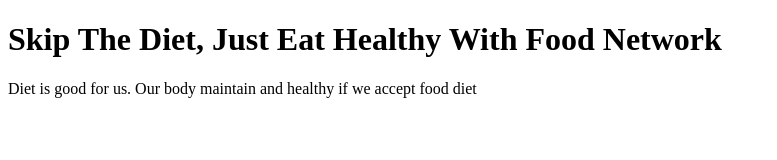
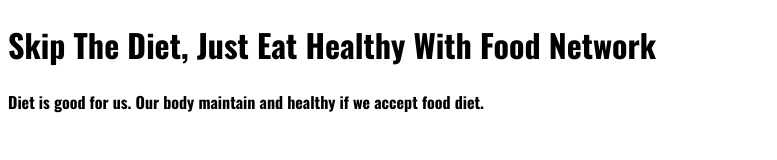
Before and after one commit to mahmoodfoysal/food-network, a plain HTML site: page index.html in a window 1280 px wide. Shown: the whole page, without its empty margins (0-777 px from the left). Drawn offline with nearby package versions, Linux system fonts and the light colour scheme.

Commit message:
font added

```diff
--- a/index.html
+++ b/index.html
@@ -5,9 +5,13 @@
     <meta http-equiv="X-UA-Compatible" content="IE=edge">
     <meta name="viewport" content="width=device-width, initial-scale=1.0">
     <title>Food Network</title>
+    <link rel="preconnect" href="https://fonts.googleapis.com">
+    <link rel="preconnect" href="https://fonts.gstatic.com" crossorigin>
+    <link href="https://fonts.googleapis.com/css2?family=Oswald:wght@700&display=swap" rel="stylesheet">
+    <link rel="stylesheet" href="style.css">
 </head>
 <body>
-    <h1>Skip The Diet, Just Eat Healthy With Food Network</h1>
-    <p>Diet is good for us. Our body maintain and healthy if we accept food diet</p>
+    <h1><span>Skip</span> The Diet, Just Eat Healthy With Food Network</h1>
+    <p>Diet is good for us. Our body maintain and healthy if we accept food diet.</p>
 </body>
 </html>
--- a/style.css
+++ b/style.css
@@ -0,0 +1,3 @@
+body{
+    font-family: 'Oswald', sans-serif;
+}
```
